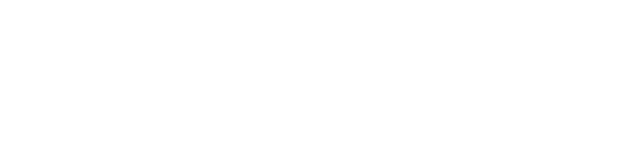
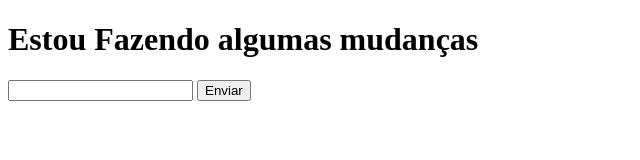
Before and after one commit to Pietro2704/projeto123, a plain HTML site: page index.html in a window 1280 px wide. Shown: the whole page, without its empty margins (0-640 px from the left). Drawn offline with Linux system fonts and the light colour scheme.

Commit message:
criei algumas tags

```diff
--- a/index.html
+++ b/index.html
@@ -7,6 +7,12 @@
 </head>
 <body>
 
+    <h1>Estou Fazendo algumas mudanças</h1>
+    <input type="text" name="" id="">
+    <button type="button">Enviar</button>
+
+
+
     <script src="./script.js"></script>
 </body>
 </html>
```
